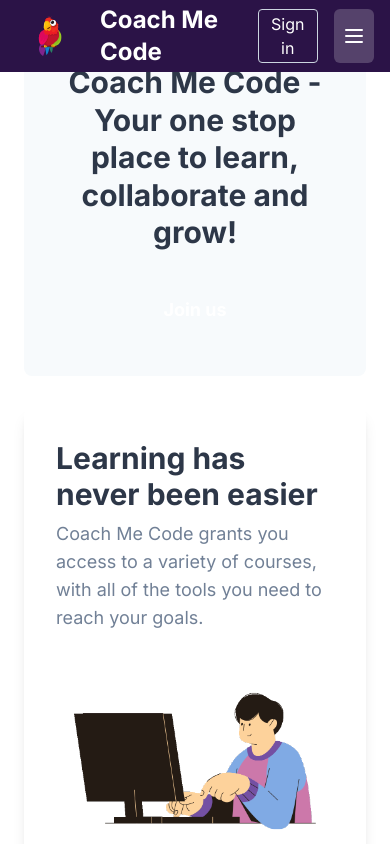
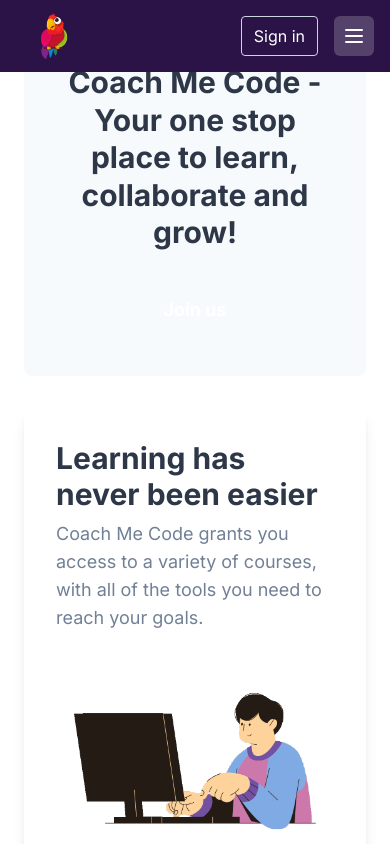
Before and after one commit to Spyabo/coach-me-code, a Next.js app: page / in a window 390 px wide. Shown: the top 844 px of the page. Built offline with nearby package versions, Linux system fonts and the light colour scheme; no server answers.

Commit message:
remove title on small screens

```diff
--- a/src/app/components/Navbar/Navbar.tsx
+++ b/src/app/components/Navbar/Navbar.tsx
@@ -35,7 +35,7 @@ export default function Nav() {
                     />
                   </div>
                   <div className="flex flex-wrap ">
-                    <h1 className="text-white text-2xl font-bold md:pt-0 pl-6 justify-center lg:text-3xl ">
+                    <h1 className="text-white text-1xl md:text-2xl font-bold md:pt-0 justify-center lg:text-3xl hidden lg:block md:block ">
                       Coach Me Code
                     </h1>
                   </div>
```
